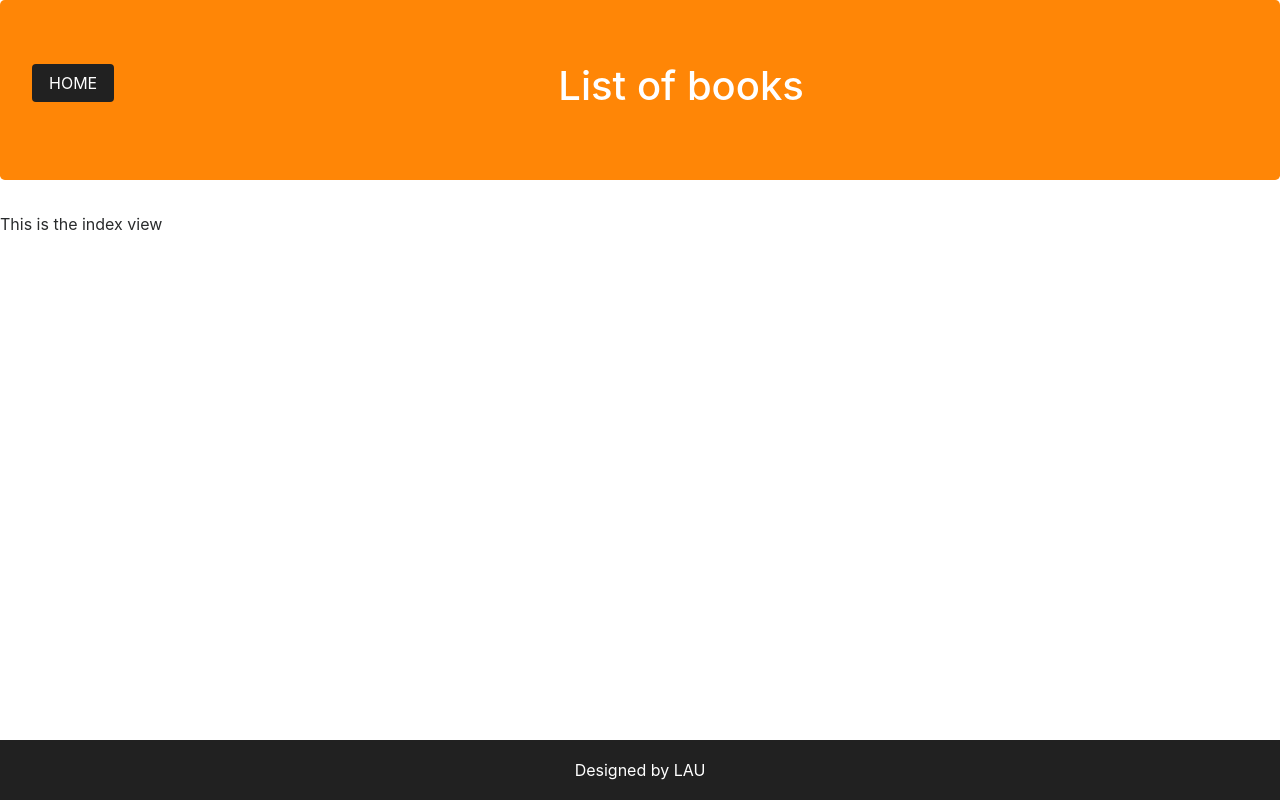
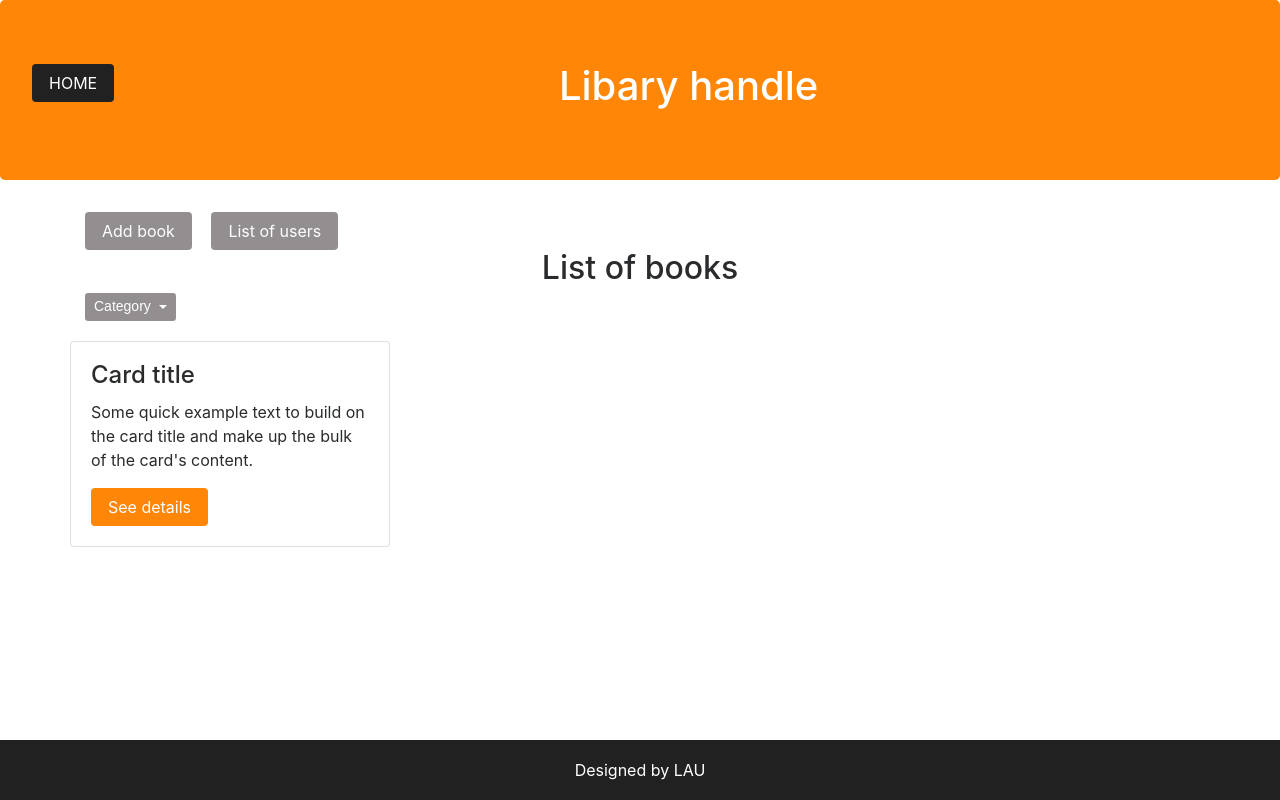
Before and after one commit to Lezzyy/LibraryHandle, a PHP site: page /views/indexVue.php in a window 1280 px wide. Run offline with PHP 8.4, Linux system fonts and the light colour scheme; some libraries are stand-ins or nearby versions.

Commit message:
customized home page

```diff
--- a/assets/css/main.css
+++ b/assets/css/main.css
@@ -131,7 +131,33 @@ textarea {
 
      /*end footer*/
 
+    /*index start*/
 
+  .btn-custom {
+      background-color: #938F90;
+      color: white;
+      margin-right: 15px;
+      float:none;
+    }
+
+  .btn-custom:hover {
+      background: #FFAA00;
+      color: white;
+    }
+
+  .card{
+    margin-top: 20px;
+  }
+
+  .card .btn-custom{
+    background-color: #FF8606;
+    color: white;
+  }
+
+  .card .btn-custom:hover{
+    background-color: #938F90;
+    color: white;
+  }
 
 
 /* ##################################################################### */
--- a/views/indexVue.php
+++ b/views/indexVue.php
@@ -2,7 +2,34 @@
   include("template/header.php")
  ?>
 
-<p>This is the index view</p>
+<div class="container">
+  <a href="#" class="btn btn-custom">Add book</a>
+  <a href="#" class="btn btn-custom">List of users</a>
+
+
+  <h2 class="text-center">List of books</h2>
+  <div class="dropdown">
+    <button type="button" class="btn btn-custom btn-sm dropdown-toggle" data-toggle="dropdown">
+      Category
+    </button>
+    <div class="dropdown-menu">
+      <a class="dropdown-item" href="#">Romance</a>
+      <a class="dropdown-item" href="#">Adventure</a>
+      <a class="dropdown-item" href="#">Thriller</a>
+    </div>
+  </div>
+
+  <div class="row">
+    <div class="card .col-sm-4 .col-md-4 .col-lg-4 .col-xl-4" style="width: 20rem;">
+      <div class="card-block">
+        <h4 class="card-title">Card title</h4>
+        <p class="card-text">Some quick example text to build on the card title and make up the bulk of the card's content.</p>
+        <a href="#" class="btn btn-custom">See details</a>
+      </div>
+    </div>
+  </div>
+</div>
+
 
  <?php
    include("template/footer.php")
--- a/views/template/header.php
+++ b/views/template/header.php
@@ -3,15 +3,19 @@
   <head>
     <meta charset="utf-8">
     <title>Library Handle</title>
-    <link rel="stylesheet" href="https://maxcdn.bootstrapcdn.com/bootstrap/4.0.0-alpha.6/css/bootstrap.min.css" integrity="sha384-rwoIResjU2yc3z8GV/NPeZWAv56rSmLldC3R/AZzGRnGxQQKnKkoFVhFQhNUwEyJ" crossorigin="anonymous">
+    <link rel="stylesheet" href="https://maxcdn.bootstrapcdn.com/bootstrap/4.0.0-alpha.6/css/bootstrap.min.css" >
     <link rel="stylesheet" href="../assets/css/main.css">
     <link href="https://fonts.googleapis.com/css?family=Roboto+Condensed" rel="stylesheet">
+    <meta name="viewport" content="width=device-width, initial-scale=1">
+    <script src="https://ajax.googleapis.com/ajax/libs/jquery/3.2.1/jquery.min.js"></script>
+    <script src="https://cdnjs.cloudflare.com/ajax/libs/popper.js/1.12.6/umd/popper.min.js"></script>
+    <script src="https://maxcdn.bootstrapcdn.com/bootstrap/4.0.0-beta.2/js/bootstrap.min.js"></script>
   </head>
   <body>
     <header>
       <div class="header jumbotron">
           <a href="../controllers/index.php" class="btn btn-custom">HOME</a>
-          <h1 class="text-center">List of books</h1>
+          <h1 class="text-center">Libary handle</h1>
       </div>
 
     </header>
```
